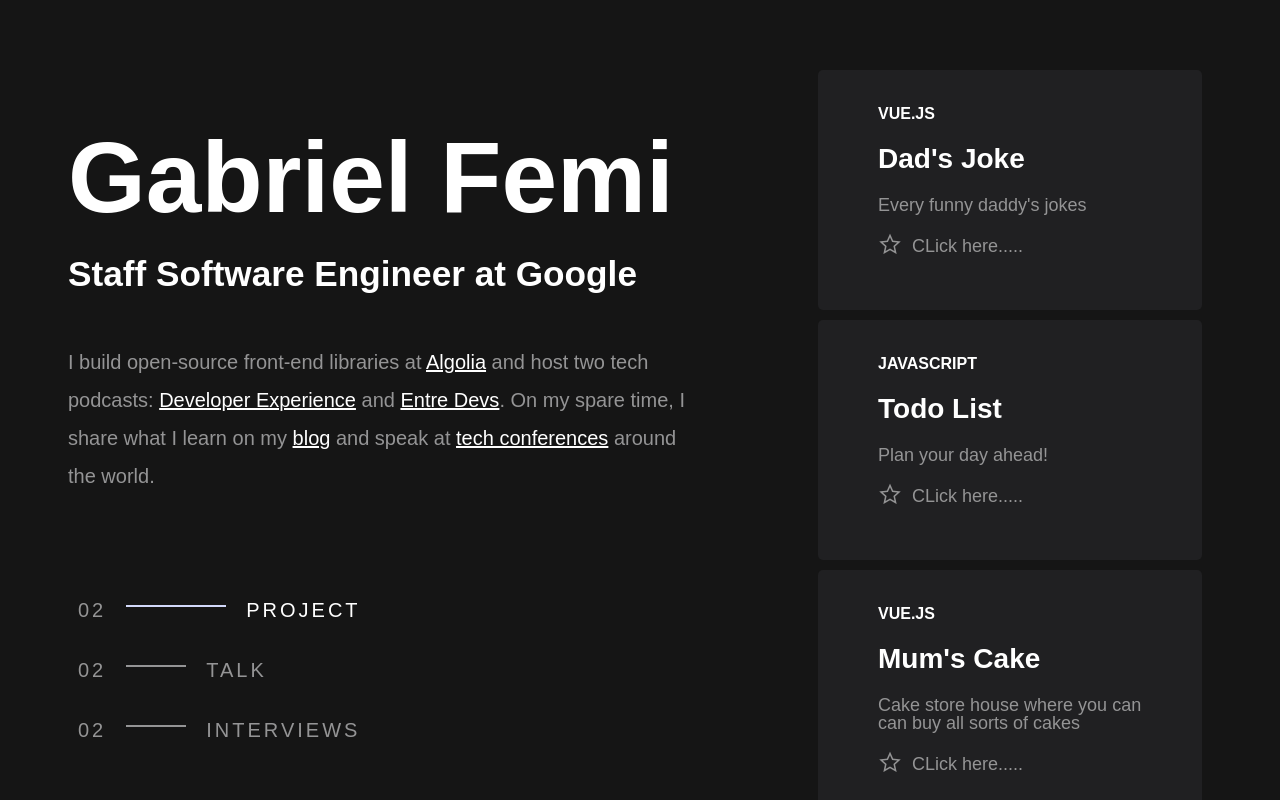
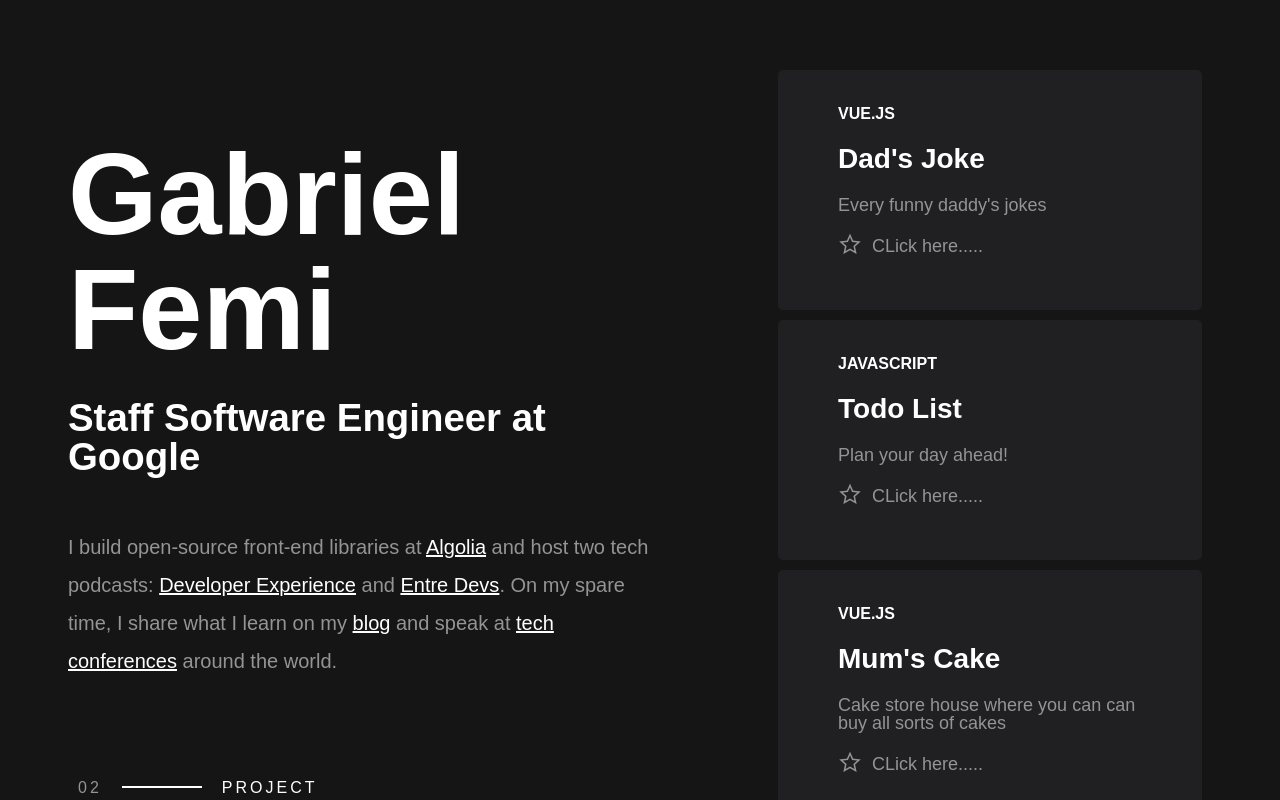
Before and after one commit to femigabriel/my-website, a Vue app: page / in a window 1280 px wide. Shown: the top 800 px of the page. Built offline with nearby package versions, Linux system fonts and the light colour scheme; a web font is replaced by a local one.

Commit message:
updated width of the app

```diff
--- a/src/App.vue
+++ b/src/App.vue
@@ -40,26 +40,7 @@ export default {
   margin-top: 60px;
 }
 
-:root {
-  --clr-dark: 230 35% 7%;
-  --clr-light: 231 77% 90%;
-  --clr-white: 0 0% 100%;
 
-  /* fonts-sizes */
-  --fs-900: 9.075rem;
-  --fs-800: 6.25rem;
-  --fs-700: 3.5rem;
-  --fs-600: 2.2rem;
-  --fs-500: 1.75rem;
-  --fs-400: 1.25rem;
-  --fs-300: 1rem;
-  --fs-200: 0.875rem;
-
-  /* font-families */
-  --ff-serif: "Bellefair", serif;
-  --ff-sans-cond: "Barlow Condensed", sans-serif;
-  --ff-sans-normal: "Barlow", sans-serif;
-}
 *,
 :after,
 :before {
@@ -71,7 +52,6 @@ export default {
 /* set up the body */
 body {
   line-height: 1.5;
-  font-size: var(--fs-400);
   color: rgb(255, 255, 255);
   background: rgb(21, 21, 21);
   font-family: "Inter var", sans-serif;
@@ -94,7 +74,7 @@ body {
 .project-work {
   overflow-y: auto;
   height: 100vh;
-  widows: 100%;
+  width: 100%;
 }
 .project-work::-webkit-scrollbar {
   display: none;
--- a/src/components/Profile.vue
+++ b/src/components/Profile.vue
@@ -72,17 +72,17 @@ export default {
   line-height: 1;
 }
 h1 {
-  font-size: var(--fs-800);
+  font-size: 7.2em;
   margin-bottom: 10px;
 }
 h2 {
-  font-size: var(--fs-600);
+  font-size: 2.4em;
   margin-bottom: 32px;
 }
 .about p {
   color: rgb(148, 148, 149);
   line-height: 1.9;
-  width: 32em;
+  width: 30em;
   font-size: 20px;
 }
 @media (max-width: 680px) {
@@ -94,19 +94,15 @@ h2 {
     line-height: 1;
   }
   h1 {
-    font-size: var(--fs-600);
+    font-size: 3em;
     width: 12em;
     margin-bottom: 10px;
   }
   h2 {
-    font-size: var(--fs-400);
+    font-size: 1.4em;
     margin-bottom: 32px;
   }
-  .about p {
-    line-height: 1.9;
-    width: 28em;
-    /* font-size: 16px; */
-  }
+
   .skills {
     display: none;
   }
@@ -116,7 +112,7 @@ h2 {
   text-decoration: underline;
 }
 .line {
-  background: hsl(var(--clr-light));
+  background: rgb(255, 255, 255);
   width: 5em;
   height: 2px;
   margin: 10px 20px;
@@ -142,7 +138,7 @@ h2 {
   cursor: pointer;
 }
 .list:hover {
-  color: hsl(var(--clr-light));
+  color: rgb(255, 255, 255);
    transition: all 0.2s ease-in-out;
 }
 .list .line {
@@ -154,7 +150,7 @@ h2 {
 .list .line:hover {
   width: 5em;
   transition: all 0.2s ease-in-out;
-  /* background: hsl(var(--clr-light)); */
+
 }
 
 .skills {
@@ -174,7 +170,6 @@ li {
   margin: 30px 10px;
 }
 .profile-pics {
-  /* padding-top: 30px; */
   margin: -20px 0px;
   color: rgb(148, 148, 149);
 }
```
